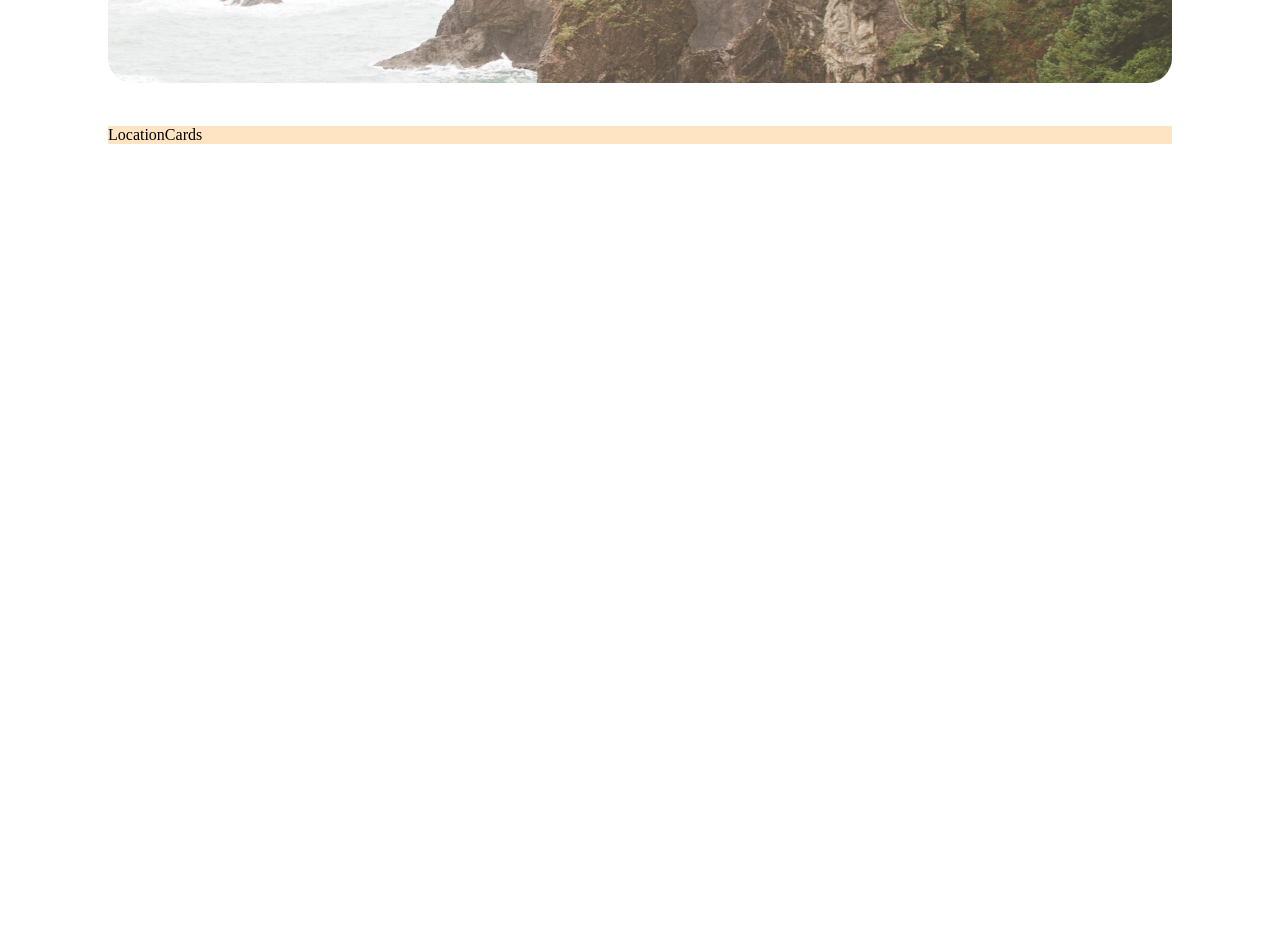
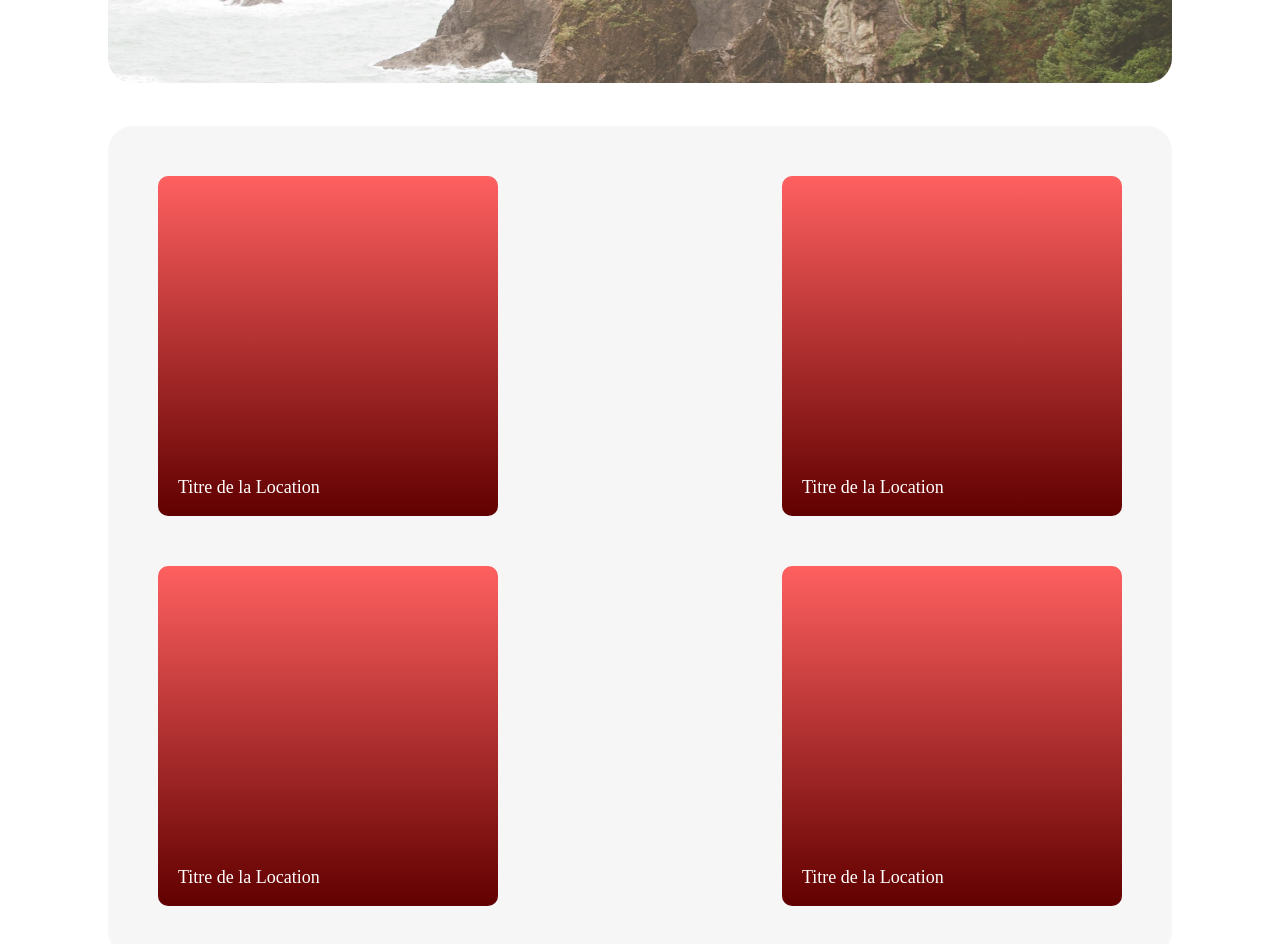
Before and after one commit to fenzo-web/Projet5-Kasa, a React (Vite) app: page / in a window 1280 px wide. Shown: the part 380-1324 px from the top of the page. Before the commit the page ends 800 px from the top, so only its background shows below. Built offline with nearby package versions, Linux system fonts and the light colour scheme.

Commit message:
debut cards

```diff
--- a/src/components/LocationCards/LocationCards.jsx
+++ b/src/components/LocationCards/LocationCards.jsx
@@ -2,7 +2,11 @@ import React from "react";
 import "./LocationCards.scss";
 
 function LocationCards() {
-  return <article className="Location__Cards">LocationCards</article>;
+  return (
+    <article className="Location__Cards">
+      <p className="Location__Title">Titre de la Location</p>
+    </article>
+  );
 }
 
 export default LocationCards;
--- a/src/components/LocationCards/LocationCards.scss
+++ b/src/components/LocationCards/LocationCards.scss
@@ -1,4 +1,43 @@
 .Location__Cards {
-  background-color: bisque;
+  background-image: linear-gradient(to top, #610000, #ff6060);
+  width: 340px;
+  height: 340px;
+  border-radius: 10px;
+  //flex-basis: 30%; si je veux QUE 3 sur une ligne
+  display: flex;
+  align-items: end;
+}
+
+.cards-container {
+  display: flex;
+  justify-content: center;
+  max-width: 100%;
+  gap: 50px;
+  flex-wrap: wrap;
+  padding: 50px;
   margin-inline: 100px;
+  background-color: #f6f6f6;
+  min-height: 50vh;
+  justify-content: space-between;
+  border-radius: 25px;
 }
+
+.Location__Title {
+  font-size: 18px;
+  width: 50%;
+  margin-left: 20px;
+  color: white;
+}
+
+@media screen and (width <= 768px) {
+  .Location__Cards {
+    flex-basis: 100%;
+  }
+
+  .cards-container {
+    justify-content: center;
+    background-color: white;
+    gap: 20px;
+    margin-inline: 0px;
+  }
+}
--- a/src/pages/Home/Home.jsx
+++ b/src/pages/Home/Home.jsx
@@ -8,7 +8,12 @@ function App() {
     <div>
       <Navbar />
       <Banner />
-      <LocationCards />
+      <div className="cards-container">
+        <LocationCards />
+        <LocationCards />
+        <LocationCards />
+        <LocationCards />
+      </div>
     </div>
   );
 }
```
